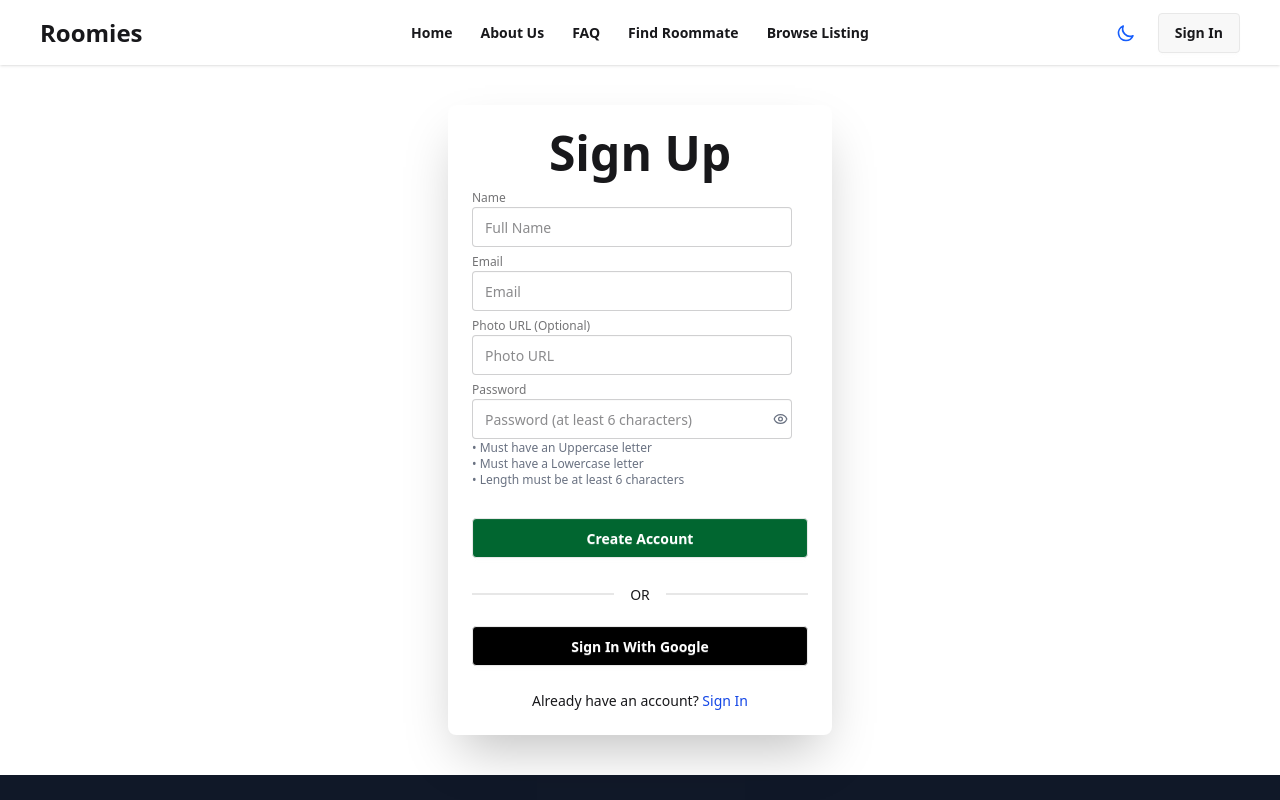
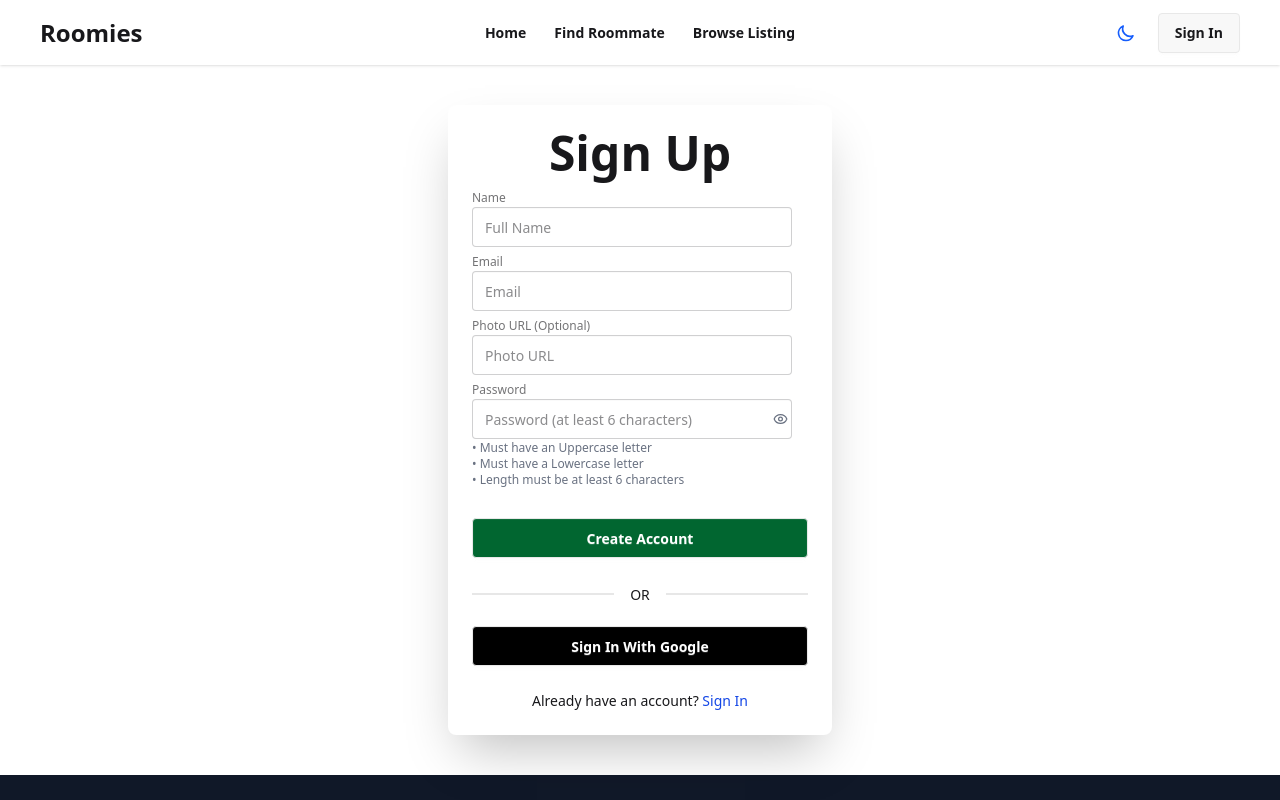
Before and after one commit to fatemaony/Roommate-Finder-Client, a React (Vite) app: page /signup in a window 1280 px wide. Shown: the top 800 px of the page. Built offline with nearby package versions, Linux system fonts and the light colour scheme; no server answers.

Commit message:
fixed like button

```diff
--- a/src/components/Header.jsx
+++ b/src/components/Header.jsx
@@ -69,7 +69,6 @@ const Header = () => {
             <li>
               <Link to="/findroommate" onClick={handleFindRoommateClick}>Find Roommate</Link>
             </li>
-            <li><Link>About</Link></li>
             <li><Link to="/browselisting">Browse Listing</Link></li>
 
             {user && <li><Link to="/mylisting">My Listings</Link></li>}
@@ -81,10 +80,8 @@ const Header = () => {
       <div className="navbar-center hidden lg:flex lg:items-center">
         <ul className="menu menu-horizontal flex gap-1 font-semibold px-1">
           <li><Link to="/">Home</Link></li>
-          <li>
-            <a href="#About">About Us</a>
-          </li>
-          <li><Link>FAQ</Link></li>
+
+
           <li>
             <Link to="/findroommate" onClick={handleFindRoommateClick}>Find Roommate</Link>
           </li>
--- a/src/components/RoomDetails.jsx
+++ b/src/components/RoomDetails.jsx
@@ -2,19 +2,17 @@ import React, { useContext, useState } from "react";
 import { AiOutlineLike, AiFillLike } from "react-icons/ai";
 import { MdAddIcCall } from "react-icons/md";
 import { useLoaderData } from "react-router";
-import { AuthContext } from "../context/AuthContext"; // assumes you're using Context for auth
+import { AuthContext } from "../context/AuthContext";
 
 const RoomDetails = () => {
   const details = useLoaderData();
-  const { user } = useContext(AuthContext); // get logged-in user
+  const { user } = useContext(AuthContext);
 
-  const [liked, setLiked] = useState(
-    details.likedBy?.includes(user?.email) || false
-  );
+  const [liked, setLiked] = useState(false);
   const [likeCount, setLikeCount] = useState(details.likeCount || 0);
 
   const handleLike = async () => {
-    if (!user?.email || liked) return;
+  if (!user?.email) return;
 
   try {
     const response = await fetch(`http://localhost:3000/roommates/like/${details._id}`, {
@@ -22,13 +20,12 @@ const RoomDetails = () => {
       headers: {
         "Content-Type": "application/json",
       },
-        body: JSON.stringify({ userEmail: user.email }), // 👈 send email here
+      body: JSON.stringify({ userEmail: user.email }),
     });
 
     const data = await response.json();
 
     if (data.success) {
-        setLiked(true);
       setLikeCount(data.likeCount);
     } else {
       alert(data.message || "Something went wrong");
@@ -37,6 +34,7 @@ const RoomDetails = () => {
     console.error("Like request failed:", error);
   }
 };
+
 
   return (
     <div className="w-[90%] mx-auto my-10 p-4 shadow rounded-lg bg-white">
```
Lines whose indentation alone changed are shown as unchanged.
